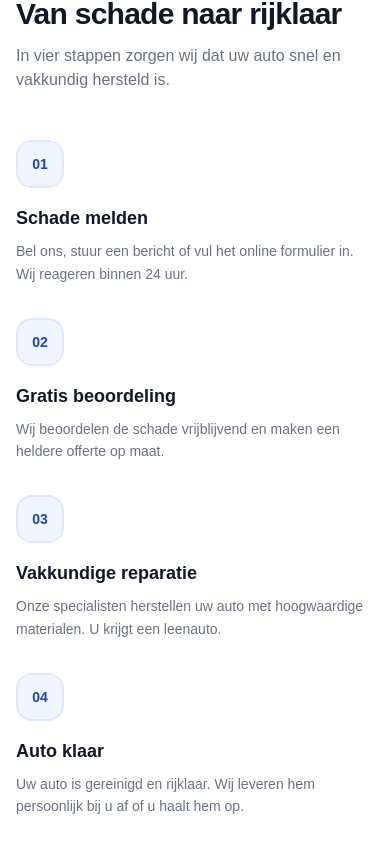
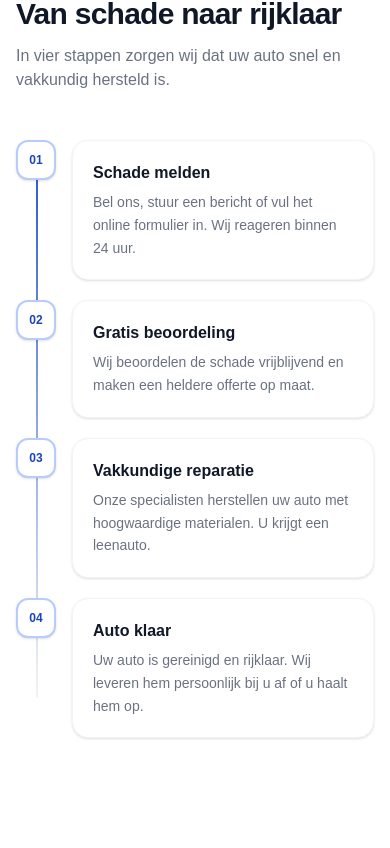
Before and after one commit to wesroord/autoschade-nijhuis, a Next.js app: page / in a window 390 px wide. Shown: the part 3556-4404 px from the top of the page. Built offline with nearby package versions, Linux system fonts and the light colour scheme.

Commit message:
Stappen: animated connector + mobile vertical timeline
Desktop: dot travels left→right along connector line on scroll.
Mobile: vertical timeline with animated fill line and slide-in cards.

```diff
--- a/src/app/page.tsx
+++ b/src/app/page.tsx
@@ -4,6 +4,7 @@ import CountUp from "@/components/CountUp";
 import FAQ from "@/components/FAQ";
 import MobileNav from "@/components/MobileNav";
 import StickyMobileCTA from "@/components/StickyMobileCTA";
+import StappenSection from "@/components/StappenSection";
 import {
   Car, Paintbrush, Hammer, CloudSnow, Truck, Shield,
   Phone, Mail, MapPin, Star, CheckCircle2, Award,
@@ -330,27 +331,7 @@ export default function Home() {
             <h2 className="text-3xl sm:text-4xl md:text-5xl font-black text-gray-900 tracking-tight mb-3">Van schade naar rijklaar</h2>
             <p className="text-gray-500 max-w-lg">In vier stappen zorgen wij dat uw auto snel en vakkundig hersteld is.</p>
           </Animate>
-          <div className="grid grid-cols-1 sm:grid-cols-2 lg:grid-cols-4 gap-8 relative">
-            {[
-              { n: "01", title: "Schade melden", desc: "Bel ons, stuur een bericht of vul het online formulier in. Wij reageren binnen 24 uur." },
-              { n: "02", title: "Gratis beoordeling", desc: "Wij beoordelen de schade vrijblijvend en maken een heldere offerte op maat." },
-              { n: "03", title: "Vakkundige reparatie", desc: "Onze specialisten herstellen uw auto met hoogwaardige materialen. U krijgt een leenauto." },
-              { n: "04", title: "Auto klaar", desc: "Uw auto is gereinigd en rijklaar. Wij leveren hem persoonlijk bij u af of u haalt hem op." },
-            ].map((step, i) => (
-              <Animate key={step.n} delay={i * 100} animation="reveal">
-                <div className="relative">
-                  <div className="w-12 h-12 rounded-2xl bg-brand-50 border-2 border-brand-100 flex items-center justify-center mb-4">
-                    <span className="text-brand-700 font-black text-sm">{step.n}</span>
-                  </div>
-                  <h3 className="font-black text-gray-900 text-lg mb-2">{step.title}</h3>
-                  <p className="text-gray-500 text-sm leading-relaxed">{step.desc}</p>
-                  {i < 3 && (
-                    <div className="hidden lg:block absolute top-6 left-[calc(100%+1rem)] w-[calc(100%-2rem)] h-px bg-gradient-to-r from-brand-200 to-brand-100" style={{ width: "calc(100% - 3rem)", left: "calc(100% + 1.5rem)" }} />
-                  )}
-                </div>
-              </Animate>
-            ))}
-          </div>
+          <StappenSection />
         </div>
       </section>
 
--- /dev/null
+++ b/src/components/StappenSection.tsx
@@ -0,0 +1,118 @@
+"use client";
+import { useEffect, useRef, useState } from "react";
+
+const steps = [
+  { n: "01", title: "Schade melden", desc: "Bel ons, stuur een bericht of vul het online formulier in. Wij reageren binnen 24 uur." },
+  { n: "02", title: "Gratis beoordeling", desc: "Wij beoordelen de schade vrijblijvend en maken een heldere offerte op maat." },
+  { n: "03", title: "Vakkundige reparatie", desc: "Onze specialisten herstellen uw auto met hoogwaardige materialen. U krijgt een leenauto." },
+  { n: "04", title: "Auto klaar", desc: "Uw auto is gereinigd en rijklaar. Wij leveren hem persoonlijk bij u af of u haalt hem op." },
+];
+
+export default function StappenSection() {
+  const [active, setActive] = useState(false);
+  const ref = useRef<HTMLDivElement>(null);
+
+  useEffect(() => {
+    const el = ref.current;
+    if (!el) return;
+    const observer = new IntersectionObserver(
+      ([entry]) => { if (entry.isIntersecting) { setActive(true); observer.disconnect(); } },
+      { threshold: 0.25 }
+    );
+    observer.observe(el);
+    return () => observer.disconnect();
+  }, []);
+
+  return (
+    <div ref={ref}>
+      {/* ── DESKTOP (lg+): horizontal with animated connector ── */}
+      <div className="hidden lg:block relative">
+        {/* Connector track — from badge-1 center to badge-4 center */}
+        {/* right: calc(25% - 3rem) is exact for 4-col gap-8 grid */}
+        <div
+          className="absolute top-6 h-px z-0"
+          style={{ left: "1.5rem", right: "calc(25% - 3rem)" }}
+        >
+          <div className="absolute inset-0 bg-gray-200" />
+          {/* Animated fill */}
+          <div
+            className="absolute inset-y-0 left-0 bg-brand-400"
+            style={{
+              width: active ? "100%" : "0%",
+              transition: "width 1.8s cubic-bezier(0.4, 0, 0.2, 1)",
+            }}
+          />
+          {/* Traveling dot */}
+          <div
+            className="absolute top-1/2 -translate-y-1/2 w-4 h-4 rounded-full bg-brand-700 ring-2 ring-white shadow-lg shadow-brand-700/30 z-10"
+            style={{
+              left: active ? "calc(100% - 8px)" : "-8px",
+              transition: "left 1.8s cubic-bezier(0.4, 0, 0.2, 1)",
+            }}
+          />
+        </div>
+
+        {/* Steps grid */}
+        <div className="grid grid-cols-4 gap-8 relative z-10">
+          {steps.map((step, i) => (
+            <div
+              key={step.n}
+              style={{
+                opacity: active ? 1 : 0,
+                transform: active ? "translateY(0)" : "translateY(20px)",
+                transition: `opacity 0.6s ease ${i * 200 + 400}ms, transform 0.6s ease ${i * 200 + 400}ms`,
+              }}
+            >
+              <div className="w-12 h-12 rounded-2xl bg-brand-50 border-2 border-brand-100 flex items-center justify-center mb-4">
+                <span className="text-brand-700 font-black text-sm">{step.n}</span>
+              </div>
+              <h3 className="font-black text-gray-900 text-lg mb-2">{step.title}</h3>
+              <p className="text-gray-500 text-sm leading-relaxed">{step.desc}</p>
+            </div>
+          ))}
+        </div>
+      </div>
+
+      {/* ── MOBILE/TABLET (below lg): vertical timeline ── */}
+      <div className="lg:hidden relative pl-14">
+        {/* Animated vertical line */}
+        <div
+          className="absolute left-5 top-0 w-0.5 bg-gray-100 overflow-hidden"
+          style={{ height: "calc(100% - 2.5rem)" }}
+        >
+          <div
+            className="w-full bg-gradient-to-b from-brand-600 to-brand-300"
+            style={{
+              height: active ? "100%" : "0%",
+              transition: "height 2s cubic-bezier(0.4, 0, 0.2, 1)",
+            }}
+          />
+        </div>
+
+        <div className="space-y-5">
+          {steps.map((step, i) => (
+            <div
+              key={step.n}
+              className="relative"
+              style={{
+                opacity: active ? 1 : 0,
+                transform: active ? "translateX(0)" : "translateX(20px)",
+                transition: `opacity 0.5s ease ${i * 250 + 200}ms, transform 0.5s ease ${i * 250 + 200}ms`,
+              }}
+            >
+              {/* Badge on the vertical line */}
+              <div className="absolute -left-14 top-0 w-10 h-10 rounded-xl bg-white border-2 border-brand-200 flex items-center justify-center shadow-sm z-10">
+                <span className="text-brand-700 font-black text-xs">{step.n}</span>
+              </div>
+              {/* Content card */}
+              <div className="bg-white rounded-2xl border border-gray-100 shadow-sm p-5">
+                <h3 className="font-black text-gray-900 text-base mb-1.5">{step.title}</h3>
+                <p className="text-gray-500 text-sm leading-relaxed">{step.desc}</p>
+              </div>
+            </div>
+          ))}
+        </div>
+      </div>
+    </div>
+  );
+}
```
